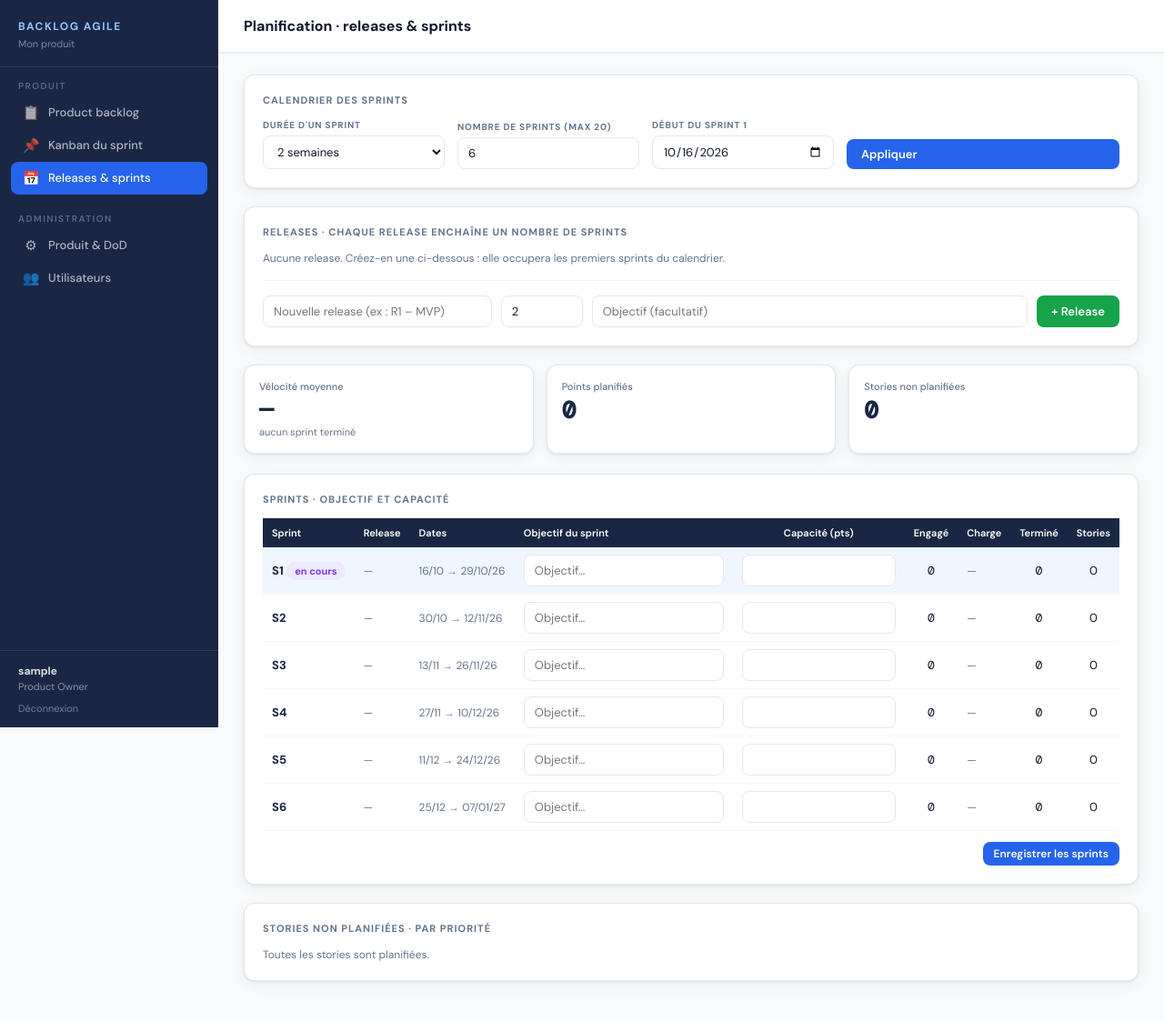
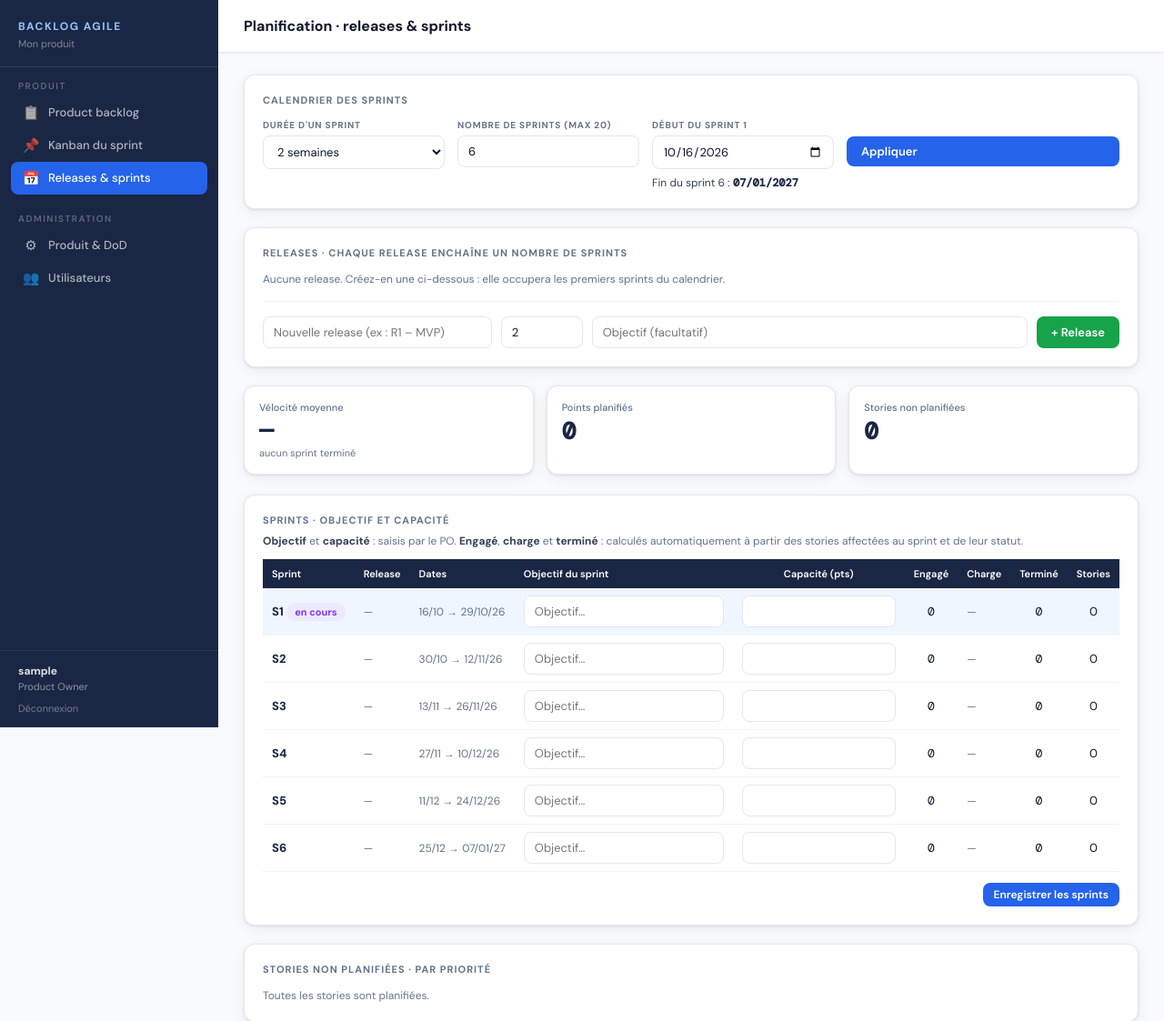
Before and after one commit to olivierkleyer/BACKLOG-AGILE, a Flask app: page /sprints in a window 1280 px wide. Shown: the top 1123 px of the page at 91% size. Before the commit the page ends 1085 px from the top, so only its background shows below. Run offline with Flask 3, Linux system fonts and the light colour scheme; the visitor is signed in with stand-in values (Sample User, id 1); data comes from the database, SQL or seed files in the repository; data that the repository does not hold is empty; some libraries are stand-ins or nearby versions.

Commit message:
Calendrier : fin du dernier sprint affichee (recalculee en direct) ; colonnes calculees expliquees
Co-Authored-By: Claude Opus 5.5 <noreply@anthropic.com>
Claude-Session: https://claude.ai/code/session_01P1b5fF1kKLSqHR9Gze3gak

```diff
--- a/templates/sprints.html
+++ b/templates/sprints.html
@@ -3,7 +3,12 @@
 {% block page_title %}Planification · releases &amp; sprints{% endblock %}
 {% block extra_css %}
 <style>
-.cal-form{display:grid;grid-template-columns:repeat(3,minmax(0,200px)) auto;gap:14px;align-items:end}
+.cal-form{display:grid;grid-template-columns:repeat(3,minmax(0,200px)) auto;gap:14px;align-items:start}
+.cal-form>.btn{margin-top:19px}
+.cal-fin{font-size:12px;color:var(--gray-700);margin-top:2px}
+.cal-fin b{font-family:'DM Mono',monospace;color:var(--navy)}
+.calc-note{font-size:12px;color:var(--gray-500);margin:-6px 0 12px}
+.calc-note b{color:var(--gray-700)}
 .cal-form .field{margin:0}
 .cal-ro{display:flex;gap:28px;flex-wrap:wrap;font-size:14px}
 .cal-ro b{font-family:'DM Mono',monospace;color:var(--navy)}
@@ -44,7 +49,8 @@ tr.courant td{background:var(--blue-ll)}
     <div class="field"><label>Durée d'un sprint</label>
       <select name="duree_semaines">{% for d in range(DUREE_MIN, DUREE_MAX+1) %}<option value="{{ d }}" {% if d==projet.duree_semaines %}selected{% endif %}>{{ d }} semaine{{ 's' if d>1 }}</option>{% endfor %}</select></div>
     <div class="field"><label>Nombre de sprints (max {{ SPRINTS_MAX }})</label><input type="number" name="nb_sprints" min="1" max="{{ SPRINTS_MAX }}" value="{{ projet.nb_sprints }}" required></div>
-    <div class="field"><label>Début du sprint 1</label><input type="date" name="date_debut" value="{{ projet.date_debut }}"></div>
+    <div class="field"><label>Début du sprint 1</label><input type="date" name="date_debut" value="{{ projet.date_debut }}">
+      <div class="cal-fin" id="cal-fin">Fin du sprint {{ projet.nb_sprints }} : <b>{{ sprints[-1].fin.strftime('%d/%m/%Y') if sprints and sprints[-1].fin else '—' }}</b></div></div>
     <button class="btn btn-primary">Appliquer</button>
   </form>
   {% else %}
@@ -125,9 +131,10 @@ tr.courant td{background:var(--blue-ll)}
 
 <div class="card">
   <div class="card-title">Sprints · objectif et capacité</div>
+  {% if est_po %}<p class="calc-note"><b>Objectif</b> et <b>capacité</b> : saisis par le PO. <b>Engagé</b>, <b>charge</b> et <b>terminé</b> : calculés automatiquement à partir des stories affectées au sprint et de leur statut.</p>{% endif %}
   <form id="f-sprints" method="post">
   <table class="data-table cards-mobile">
-    <thead><tr><th>Sprint</th><th>Release</th><th>Dates</th><th>Objectif du sprint</th><th class="c">Capacité (pts)</th><th class="c">Engagé</th><th>Charge</th><th class="c">Terminé</th><th class="c">Stories</th></tr></thead>
+    <thead><tr><th>Sprint</th><th>Release</th><th>Dates</th><th>Objectif du sprint</th><th class="c">Capacité (pts)</th><th class="c" title="Somme des points des stories affectées au sprint (calculé)">Engagé</th><th title="Engagé / capacité (calculé)">Charge</th><th class="c" title="Points des stories au statut Fait (calculé)">Terminé</th><th class="c">Stories</th></tr></thead>
     <tbody>
     {% for r in sprints %}{% set courant = r.debut and r.debut <= aujourdhui <= r.fin %}
       <tr class="{{ 'courant' if courant }}">
@@ -166,3 +173,21 @@ tr.courant td{background:var(--blue-ll)}
   {% endfor %}
 </div>
 {% endblock %}
+{% block scripts %}
+{% if est_po %}
+<script>
+// Fin du dernier sprint recalculee pendant la saisie (avant de cliquer sur Appliquer)
+(function(){
+  var f=document.querySelector('.cal-form'), out=document.getElementById('cal-fin');
+  function maj(){
+    var d=f.date_debut.value, n=parseInt(f.nb_sprints.value,10), w=parseInt(f.duree_semaines.value,10);
+    if(!d||!n||n<1){ out.innerHTML='Fin du dernier sprint : <b>—</b>'; return; }
+    var p=d.split('-'), fin=new Date(+p[0], +p[1]-1, +p[2] + n*w*7 - 1);
+    var j=('0'+fin.getDate()).slice(-2), m=('0'+(fin.getMonth()+1)).slice(-2);
+    out.innerHTML='Fin du sprint '+n+' : <b>'+j+'/'+m+'/'+fin.getFullYear()+'</b>';
+  }
+  ['input','change'].forEach(function(e){ f.addEventListener(e,maj); });
+})();
+</script>
+{% endif %}
+{% endblock %}
```
